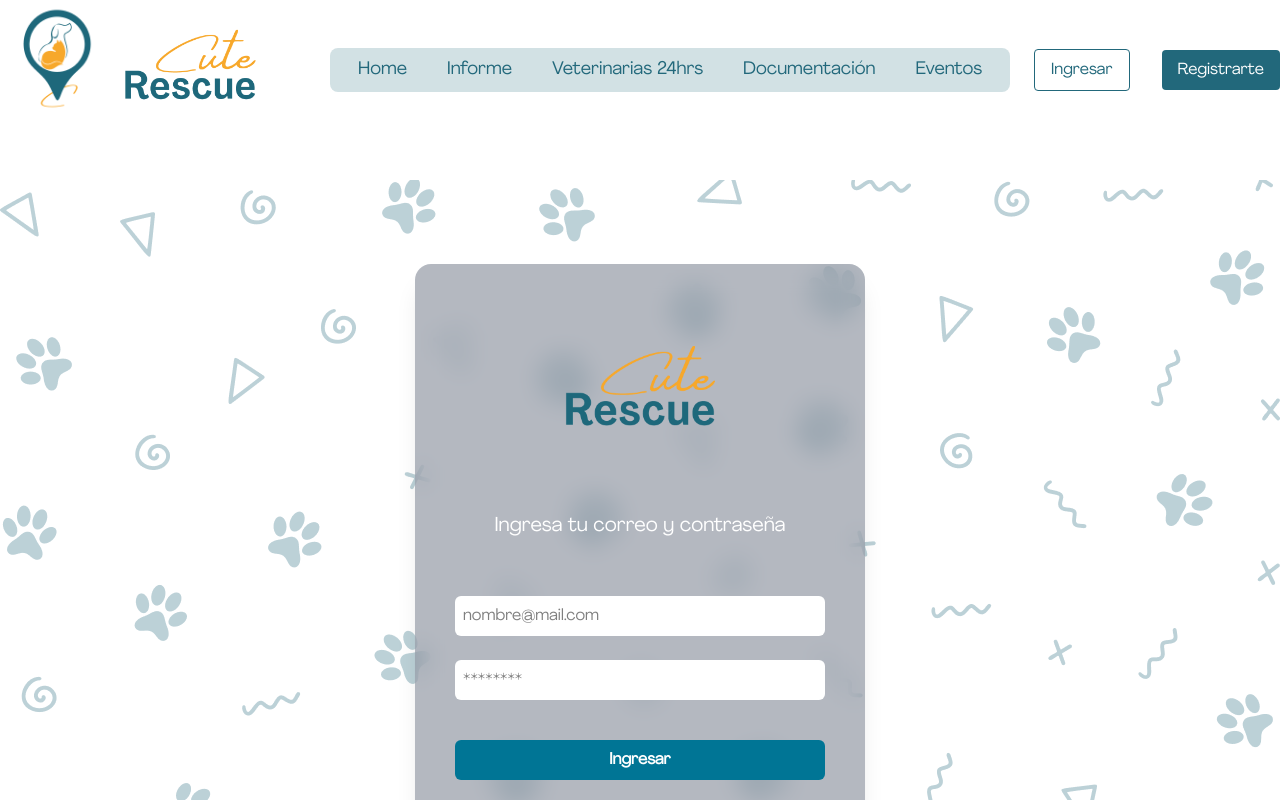
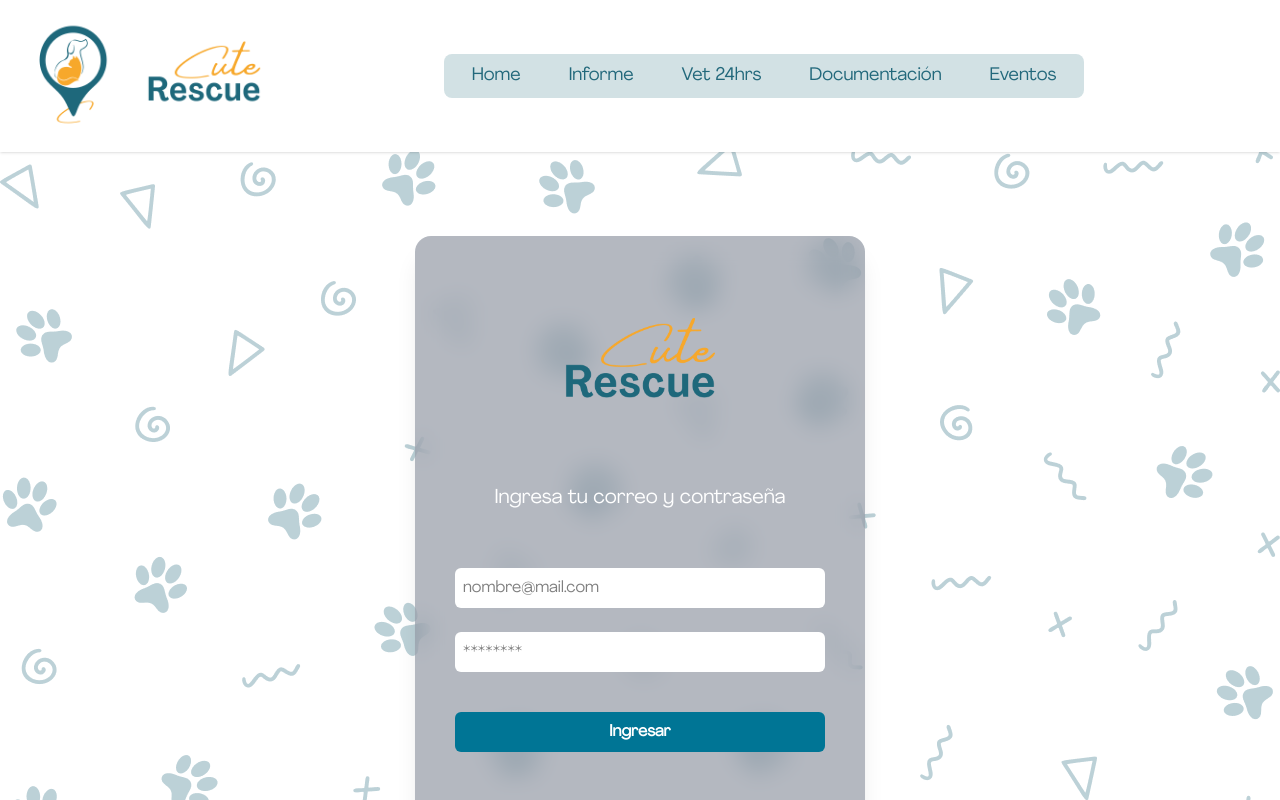
Before and after one commit to gesualdiafonso/cuterescue, a React (Vite) app: page /login in a window 1280 px wide. Shown: the top 800 px of the page. Built offline with nearby package versions, Linux system fonts and the light colour scheme.

Commit message:
navbar responsive, dashboard responsive, favicon

```diff
--- a/index.html
+++ b/index.html
@@ -2,7 +2,8 @@
 <html lang="es">
   <head>
     <meta charset="UTF-8" />
-    <link rel="icon" type="image/svg+xml" href="/vite.svg" />
+    <link rel="icon" type="image/png" href="/logo.png" />
+
     <meta name="viewport" content="width=device-width, initial-scale=1.0" />
     <title>Cute Rescue</title>
   </head>
--- a/src/components/Navbar.jsx
+++ b/src/components/Navbar.jsx
@@ -15,14 +15,12 @@ export default function Navbar() {
   const [notificationsOpen, setNotificationsOpen] = useState(false);
   const [alerts, setAlerts] = useState([]);
 
-  //  color del navbar en emergencia
-  const { selectedPet, navbarColor } = useSavedData();
-const { alertOn } = useSavedData();
+  const { selectedPet, alertOn } = useSavedData();
 
   const menuItems = [
     { name: "Home", path: "/" },
     { name: "Informe", path: "/informe" },
-    { name: "Veterinarias 24hrs", path: "/veterinarias-24-hrs" },
+    { name: "Vet 24hrs", path: "/veterinarias-24-hrs" },
     { name: "Documentación", path: "/documentacion" },
     { name: "Eventos", path: "/eventos" },
   ];
@@ -35,7 +33,6 @@ const { alertOn } = useSavedData();
         fetchAlerts(data.session.user.id);
       }
     };
-
     getUser();
 
     const { data: listener } = supabase.auth.onAuthStateChange((_event, session) => {
@@ -50,30 +47,16 @@ const { alertOn } = useSavedData();
   const fetchAlerts = async (userId) => {
     const { data, error } = await supabase
       .from("notificaciones")
-      .select(`
-        id,
-        mensaje,
-        fecha_alerta,
-        vista,
-        documentacion:documentacion_id (alerta)
-      `)
+      .select(`id, mensaje, fecha_alerta, vista, documentacion:documentacion_id (alerta)`)
       .eq("user_id", userId)
       .order("fecha_alerta", { ascending: true });
 
-    if (error) {
-      console.error("Error cargando notificaciones:", error);
-      return;
-    }
+    if (error) return;
 
     const today = new Date();
-
     const filtered = (data || []).filter(
-      (n) =>
-        new Date(n.fecha_alerta) <= today &&
-        n.documentacion?.alerta === "Activo" &&
-        n.vista === false
+      (n) => new Date(n.fecha_alerta) <= today && n.documentacion?.alerta === "Activo" && n.vista === false
     );
-
     setAlerts(filtered);
   };
 
@@ -87,29 +70,27 @@ const { alertOn } = useSavedData();
     setNotificationsOpen(!notificationsOpen);
 
     if (notificationsOpen && alerts.length > 0) {
-      const ids = alerts.map(a => a.id);
+      const ids = alerts.map((a) => a.id);
       await supabase.from("notificaciones").update({ vista: true }).in("id", ids);
       setAlerts([]);
     }
   };
 
   return (
+    <nav className={`${alertOn ? "bg-[#FBC68F]" : "bg-white"} relative z-[1000] shadow`}>
+      <div className="max-w-7xl mx-auto flex items-center justify-between p-4 relative">
 
-    <nav className={` ${
-  alertOn ? "bg-[#FBC68F]" : "bg-white"
-}`}>
-      <div className="max-w-7xl mx-auto flex justify-between items-center mb-10">
-        <Link to="/">
-          <div className="flex">
+        {/* Logo */}
+        <Link to="/" className="flex items-center gap-2">
           <img className="h-30 w-auto" src={Logo} alt="Logo" />
-            <img className="h-35 w-auto" src={LogoNombre} alt="Logo" />
-          </div>
+          <img className="h-30 w-auto" src={LogoNombre} alt="Logo" />
         </Link>
 
-        <div className="hidden md:flex md:items-center md:space-x-6">
-          <ul className="flex bg-[#22687B]/20 rounded-lg overflow-hidden text-lg p-2">
+        {/* Menú centrado (desktop) */}
+        <div className="hidden lg:flex flex-1 justify-center">
+          <ul className="flex flex-nowrap bg-[#22687B]/20 rounded-lg overflow-hidden text-lg p-2 gap-2">
             {menuItems.map((item) => (
-              <li key={item.name}>
+              <li key={item.name} className="flex-shrink-0">
                 <NavLink
                   to={item.path}
                   className={({ isActive }) =>
@@ -125,23 +106,17 @@ const { alertOn } = useSavedData();
               </li>
             ))}
           </ul>
+        </div>
 
-          {!user ? (
-            <>
-              <Link to="/login">
-                <button className="btn-outline">Ingresar</button>
-              </Link>
-              <Link to="/registrar">
-                <button className="btn ml-2">Registrarte</button>
-              </Link>
-            </>
-          ) : (
-            <div className="ml-6 relative flex items-center space-x-4">
-              <PetLink pet={selectedPet} />
+        {/* Perfil, Notificaciones, PetLink y botón hamburguesa */}
+        <div className="flex items-center gap-2 z-[1002]">
+          {user && <PetLink pet={selectedPet} />}
+
+          {user && (
             <div className="relative">
               <button
                 onClick={handleNotificationsClick}
-                  className="relative text-[#22687B] focus:outline-none"
+                className="relative text-[#22687B]"
               >
                 <FiBell size={24} />
                 {alerts.length > 0 && (
@@ -152,7 +127,7 @@ const { alertOn } = useSavedData();
               </button>
 
               {notificationsOpen && (
-                  <div className="absolute right-0 mt-3 w-64 bg-white rounded-lg shadow-lg z-20 p-2">
+                <div className="absolute right-0 mt-2 w-64 bg-white rounded-lg shadow-lg z-[10000] p-2 border border-gray-200">
                   <h3 className="text-sm font-semibold text-[#22687B] border-b pb-1 mb-2">
                     Notificaciones
                   </h3>
@@ -160,9 +135,7 @@ const { alertOn } = useSavedData();
                     <p className="text-gray-500 text-sm px-2">No hay alertas por ahora 🐾</p>
                   ) : (
                     <ul className="max-h-60 overflow-y-auto text-sm">
-                        {alerts
-                          .filter(a => new Date(a.fecha_alerta) <= new Date())
-                          .map((alert) => (
+                      {alerts.map((alert) => (
                         <li
                           key={alert.id}
                           className="px-2 py-1 border-b last:border-none hover:bg-gray-100 rounded"
@@ -175,7 +148,9 @@ const { alertOn } = useSavedData();
                 </div>
               )}
             </div>
+          )}
 
+          {user && (
             <div className="relative">
               <button
                 onClick={() => {
@@ -188,7 +163,7 @@ const { alertOn } = useSavedData();
               </button>
 
               {profileOpen && (
-                  <div className="absolute right-0 mt-2 w-48 bg-white rounded-lg shadow-lg z-10 border border-gray-200">
+                <div className="absolute right-0 mt-2 w-48 bg-white rounded-lg shadow-lg z-[10000] border border-gray-200">
                   <ul className="flex flex-col">
                     <li>
                       <button
@@ -206,11 +181,6 @@ const { alertOn } = useSavedData();
                       </Link>
                     </li>
                     <li>
-                        <button className="block w-full text-left px-4 py-2 hover:bg-[#e6f2f2] transition text-[#22687B] font-medium">
-                          Agregar Mascota
-                        </button>
-                      </li>
-                      <li>
                       <button
                         onClick={handleSignOut}
                         className="block w-full text-left px-4 py-2 text-red-500 hover:bg-[#ffe5e5] font-medium transition"
@@ -222,12 +192,14 @@ const { alertOn } = useSavedData();
                 </div>
               )}
             </div>
-            </div>
           )}
-        </div>
 
-        <div className="md:hidden">
-          <button onClick={() => setIsOpen(!isOpen)} className="text-[#22687B] focus:outline-none">
+          {/* Botón hamburguesa ≤976px */}
+          <div className="relative z-[1001] max-[976px]:block hidden">
+            <button
+              onClick={() => setIsOpen(!isOpen)}
+              className="text-[#22687B] focus:outline-none relative z-[1001]"
+            >
               <svg
                 className="h-6 w-6"
                 xmlns="http://www.w3.org/2000/svg"
@@ -236,18 +208,30 @@ const { alertOn } = useSavedData();
                 stroke="currentColor"
               >
                 {isOpen ? (
-                <path strokeLinecap="round" strokeLinejoin="round" strokeWidth={2} d="M6 18L18 6M6 6l12 12" />
+                  <path
+                    strokeLinecap="round"
+                    strokeLinejoin="round"
+                    strokeWidth={2}
+                    d="M6 18L18 6M6 6l12 12"
+                  />
                 ) : (
-                <path strokeLinecap="round" strokeLinejoin="round" strokeWidth={2} d="M4 6h16M4 12h16M4 18h16" />
+                  <path
+                    strokeLinecap="round"
+                    strokeLinejoin="round"
+                    strokeWidth={2}
+                    d="M4 6h16M4 12h16M4 18h16"
+                  />
                 )}
               </svg>
             </button>
           </div>
         </div>
+      </div>
 
+      {/* Menú responsive ≤976px */}
       {isOpen && (
-        <div className="md:hidden mt-2 space-y-2 bg-[#f5f5dc] p-4 rounded-lg">
-          <ul className="space-y-2 text-lg">
+        <div className="fixed top-0 left-0 w-full h-1/2 bg-[#f5f5dc] z-[999] max-[976px]:block hidden shadow-lg">
+          <ul className="flex flex-col items-center justify-center h-full space-y-4 text-lg">
             {menuItems.map((item) => (
               <li key={item.name}>
                 <NavLink
--- a/src/components/PersonalInforme.jsx
+++ b/src/components/PersonalInforme.jsx
@@ -9,13 +9,7 @@ import { useSavedData } from "../context/SavedDataContext";
 
 export default function PersonalInform({ details, locations }) {
   const [showModal, setShowModal] = useState(false);
-
-  const {
-    showAlert,
-    alert,
-    setAlert,
-    closeAlert
-  } = useSavedData();  //  TRAEMOS MODAL GLOBAL
+  const { showAlert, alert, setAlert, closeAlert } = useSavedData();
 
   if (!details || !locations) {
     return <div className="text-center py-10">Cargando...</div>;
@@ -46,10 +40,8 @@ export default function PersonalInform({ details, locations }) {
       </h2>
 
       {/* Botones */}
-      <div className="flex gap-3 flex-wrap mt-4">
+      <div className="flex flex-col lg:flex-row gap-2 lg:gap-3 mt-4">
         <BtnViaje onClick={() => setShowModal(true)} />
-
-
         <BtnEmergency
           onClick={() =>
             setAlert({
@@ -64,8 +56,10 @@ export default function PersonalInform({ details, locations }) {
         />
       </div>
 
-      {/* Avatar */}
-      <div className="flex flex-row justify-end items-center gap-5">
+      {/* Avatar + Visualizar perfil */}
+      <div className="flex flex-row lg:flex-row justify-end lg:justify-end items-center gap-5 mt-4
+                      order-last lg:order-none
+                      self-start lg:self-auto">
         <div className="bg-gray-300 rounded-full w-16 h-16 sm:w-15 sm:h-15 overflow-hidden">
           <img
             src={foto_url || "/default-avatar.png"}
```
Also changed, not shown: src/App.jsx (+27 -26 lines), src/pages/Dashboard.jsx (+9 -7 lines). Lines whose indentation alone changed are shown as unchanged.
